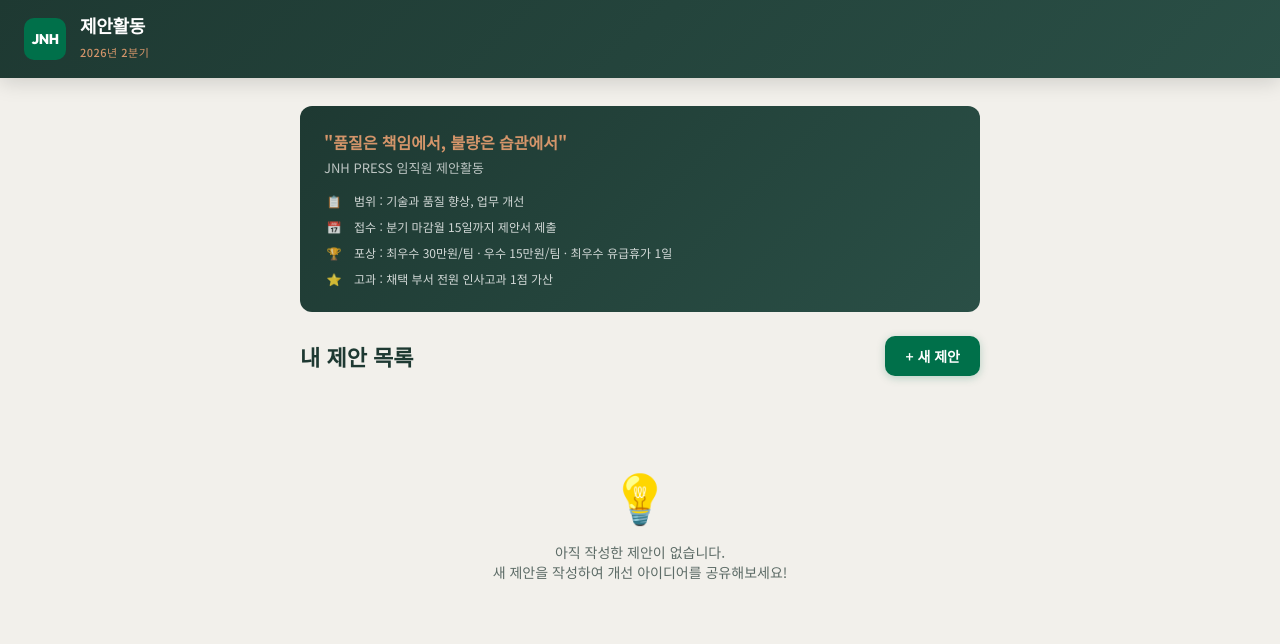
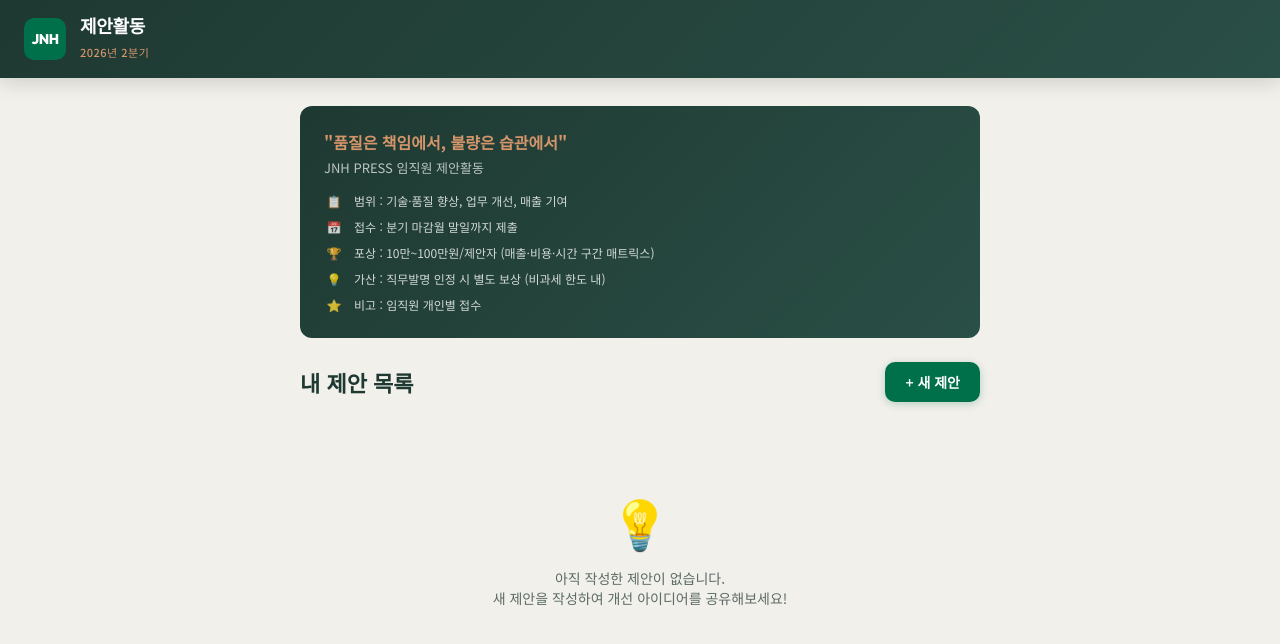
Before and after one commit to andreshong/jnh-proposal, a React (Create React App) app: page / in a window 1280 px wide. Shown: the top 644 px of the page. Built offline with nearby package versions, Linux system fonts and the light colour scheme.

Commit message:
Update App.js

```diff
--- a/src/App.js
+++ b/src/App.js
@@ -1113,7 +1113,7 @@ export default function App() {
             <div className="success-title">제안이 접수되었습니다</div>
             <div className="success-desc">
               제안 내용은 심사 후 2주 이내에 결과가 게시판에 공고됩니다.<br/><br/>
-              채택 시 부서 전원 인사고과 1점이 가산되며,<br/>최우수·우수 제안에 대해 포상이 진행됩니다.
+              채택 시 효과 구간에 따라 10만~100만원이 제안자 개인에게 지급되며,<br/>직무발명 인정 시 별도 보상이 가산됩니다.
               {scriptUrl && <><br/><br/>📊 Google Sheets에 자동 저장되었습니다.</>}
             </div>
             <div style={{ display: "flex", gap: 12, justifyContent: "center" }}>
@@ -1177,10 +1177,11 @@ export default function App() {
               <h3>"품질은 책임에서, 불량은 습관에서"</h3>
               <p>JNH PRESS 임직원 제안활동</p>
               <div className="info-rules">
-                <div className="info-rule"><span className="info-rule-icon">📋</span><span>범위 : 기술과 품질 향상, 업무 개선</span></div>
-                <div className="info-rule"><span className="info-rule-icon">📅</span><span>접수 : 분기 마감월 15일까지 제안서 제출</span></div>
-                <div className="info-rule"><span className="info-rule-icon">🏆</span><span>포상 : 최우수 30만원/팀 · 우수 15만원/팀 · 최우수 유급휴가 1일</span></div>
-                <div className="info-rule"><span className="info-rule-icon">⭐</span><span>고과 : 채택 부서 전원 인사고과 1점 가산</span></div>
+                <div className="info-rule"><span className="info-rule-icon">📋</span><span>범위 : 기술·품질 향상, 업무 개선, 매출 기여</span></div>
+                <div className="info-rule"><span className="info-rule-icon">📅</span><span>접수 : 분기 마감월 말일까지 제출</span></div>
+                <div className="info-rule"><span className="info-rule-icon">🏆</span><span>포상 : 10만~100만원/제안자 (매출·비용·시간 구간 매트릭스)</span></div>
+                <div className="info-rule"><span className="info-rule-icon">💡</span><span>가산 : 직무발명 인정 시 별도 보상 (비과세 한도 내)</span></div>
+                <div className="info-rule"><span className="info-rule-icon">⭐</span><span>비고 : 임직원 개인별 접수</span></div>
               </div>
             </div>
 
```
